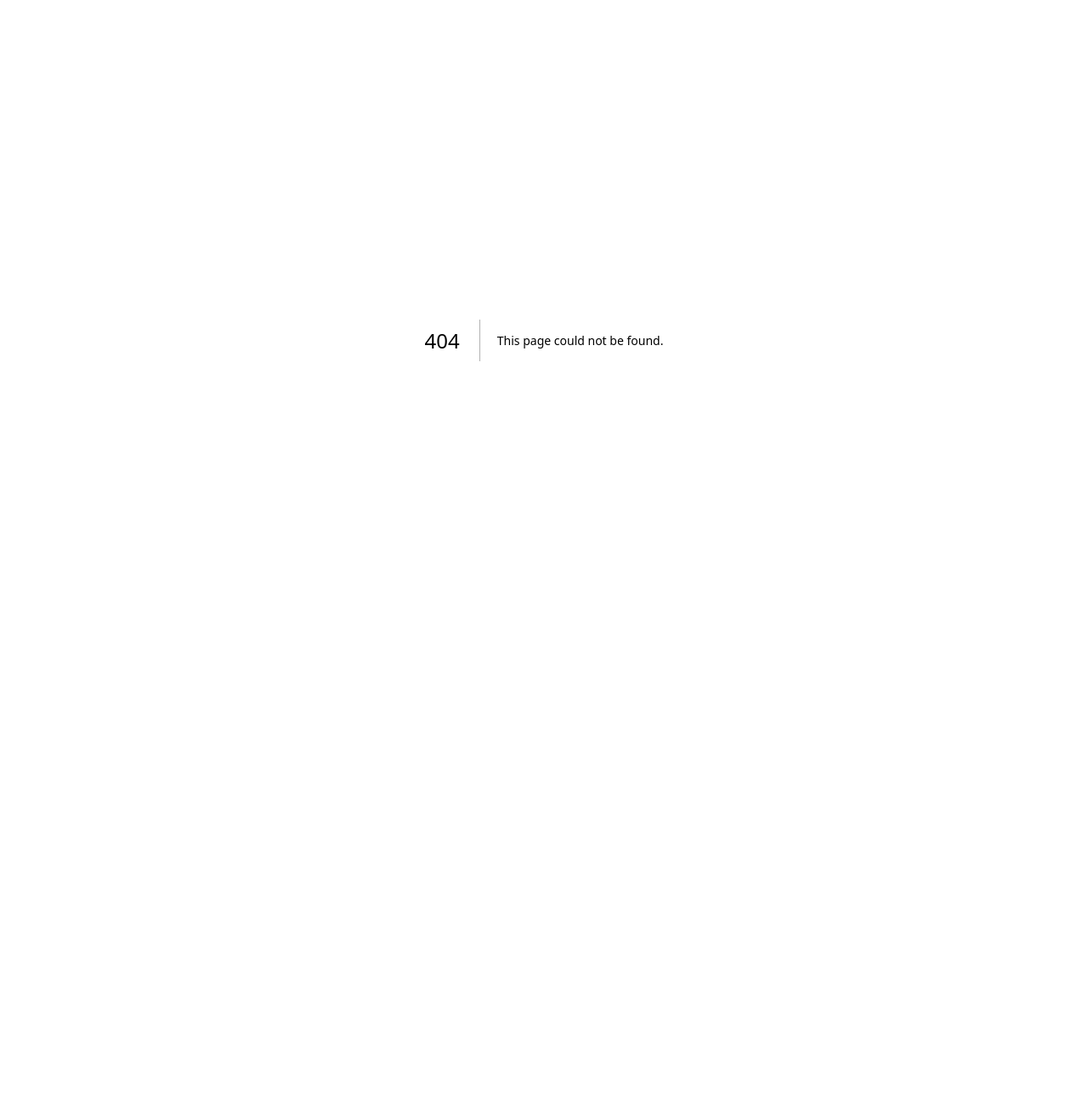
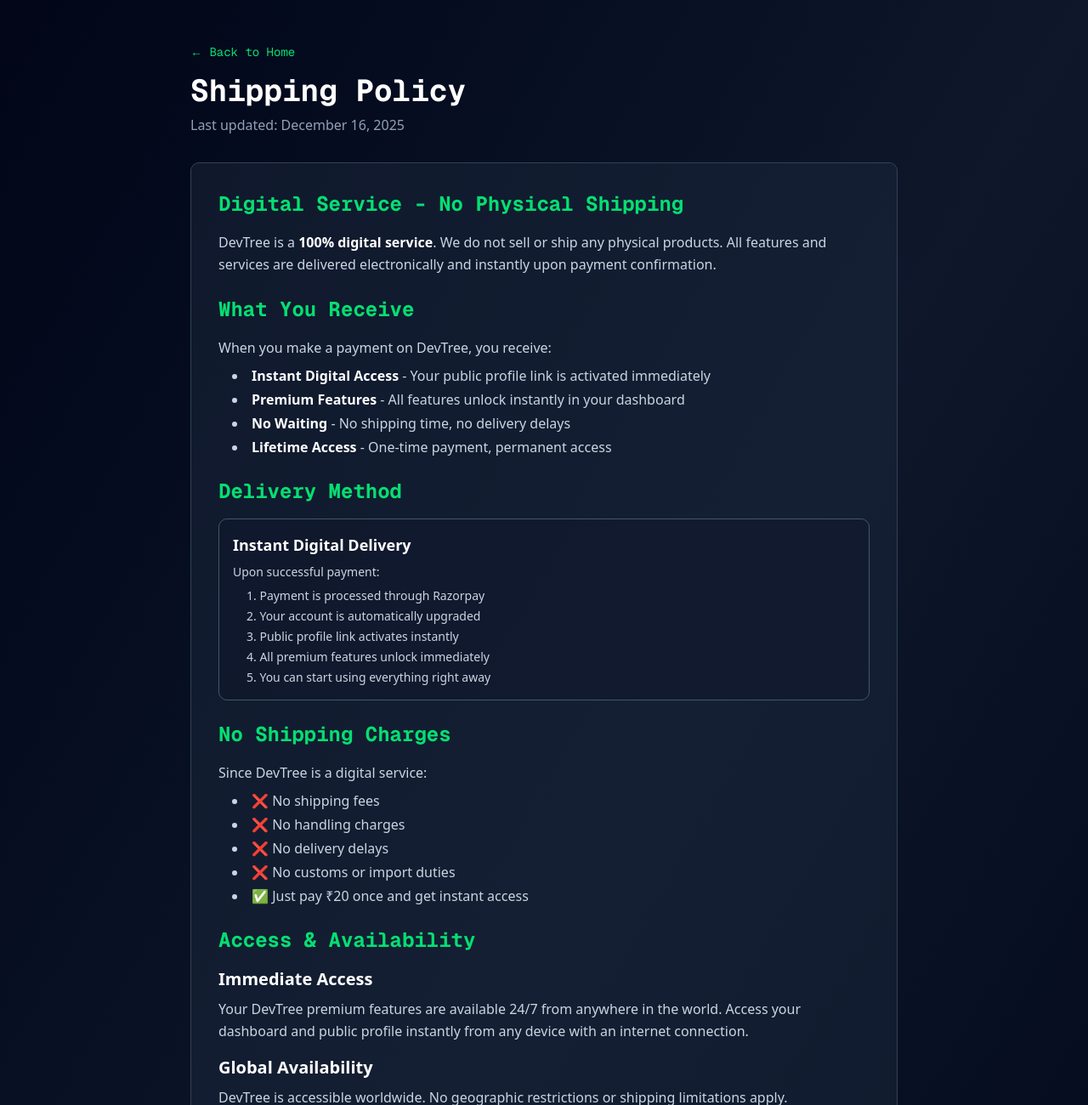
Before and after one commit to modamaan/DevTree, a Next.js app: page /shipping in a window 1280 px wide. Before the commit this address had no page. Shown: the top 1300 px of the page at 85% size. Before the commit the page ends 800 px from the top, so only its background shows below. Built offline with nearby package versions, Linux system fonts and the light colour scheme.

Commit message:
privacy policy updated

```diff
--- /dev/null
+++ b/app/shipping/page.tsx
@@ -0,0 +1,137 @@
+import Link from 'next/link';
+
+export default function ShippingPolicyPage() {
+    return (
+        <div className="min-h-screen bg-gradient-to-br from-slate-950 via-slate-900 to-slate-950">
+            <div className="max-w-4xl mx-auto px-4 py-12 sm:px-6 lg:px-8">
+                {/* Header */}
+                <div className="mb-8">
+                    <Link href="/" className="text-green-400 hover:text-green-300 font-mono text-sm mb-4 inline-block">
+                        ← Back to Home
+                    </Link>
+                    <h1 className="text-4xl font-bold text-white font-mono mb-2">Shipping Policy</h1>
+                    <p className="text-slate-400">Last updated: {new Date().toLocaleDateString('en-US', { month: 'long', day: 'numeric', year: 'numeric' })}</p>
+                </div>
+
+                {/* Content */}
+                <div className="prose prose-invert prose-slate max-w-none">
+                    <div className="bg-slate-800/50 border border-slate-700 rounded-lg p-6 sm:p-8 space-y-6">
+                        <section>
+                            <h2 className="text-2xl font-bold text-green-400 font-mono mb-4">Digital Service - No Physical Shipping</h2>
+                            <p className="text-slate-300 leading-relaxed">
+                                DevTree is a <strong className="text-white">100% digital service</strong>. We do not sell or ship any physical products. All features and services are delivered electronically and instantly upon payment confirmation.
+                            </p>
+                        </section>
+
+                        <section>
+                            <h2 className="text-2xl font-bold text-green-400 font-mono mb-4">What You Receive</h2>
+                            <p className="text-slate-300 leading-relaxed mb-2">When you make a payment on DevTree, you receive:</p>
+                            <ul className="list-disc list-inside text-slate-300 space-y-1 ml-4">
+                                <li><strong className="text-white">Instant Digital Access</strong> - Your public profile link is activated immediately</li>
+                                <li><strong className="text-white">Premium Features</strong> - All features unlock instantly in your dashboard</li>
+                                <li><strong className="text-white">No Waiting</strong> - No shipping time, no delivery delays</li>
+                                <li><strong className="text-white">Lifetime Access</strong> - One-time payment, permanent access</li>
+                            </ul>
+                        </section>
+
+                        <section>
+                            <h2 className="text-2xl font-bold text-green-400 font-mono mb-4">Delivery Method</h2>
+                            <div className="bg-slate-900/50 border border-slate-600 rounded-lg p-4">
+                                <h3 className="text-lg font-semibold text-white mb-2">Instant Digital Delivery</h3>
+                                <p className="text-slate-300 text-sm mb-2">
+                                    Upon successful payment:
+                                </p>
+                                <ol className="list-decimal list-inside text-slate-300 text-sm space-y-1 ml-4">
+                                    <li>Payment is processed through Razorpay</li>
+                                    <li>Your account is automatically upgraded</li>
+                                    <li>Public profile link activates instantly</li>
+                                    <li>All premium features unlock immediately</li>
+                                    <li>You can start using everything right away</li>
+                                </ol>
+                            </div>
+                        </section>
+
+                        <section>
+                            <h2 className="text-2xl font-bold text-green-400 font-mono mb-4">No Shipping Charges</h2>
+                            <p className="text-slate-300 leading-relaxed">
+                                Since DevTree is a digital service:
+                            </p>
+                            <ul className="list-disc list-inside text-slate-300 space-y-1 ml-4 mt-2">
+                                <li>❌ No shipping fees</li>
+                                <li>❌ No handling charges</li>
+                                <li>❌ No delivery delays</li>
+                                <li>❌ No customs or import duties</li>
+                                <li>✅ Just pay ₹20 once and get instant access</li>
+                            </ul>
+                        </section>
+
+                        <section>
+                            <h2 className="text-2xl font-bold text-green-400 font-mono mb-4">Access & Availability</h2>
+                            <h3 className="text-xl font-semibold text-white mt-4 mb-2">Immediate Access</h3>
+                            <p className="text-slate-300 leading-relaxed">
+                                Your DevTree premium features are available 24/7 from anywhere in the world. Access your dashboard and public profile instantly from any device with an internet connection.
+                            </p>
+
+                            <h3 className="text-xl font-semibold text-white mt-4 mb-2">Global Availability</h3>
+                            <p className="text-slate-300 leading-relaxed">
+                                DevTree is accessible worldwide. No geographic restrictions or shipping limitations apply.
+                            </p>
+                        </section>
+
+                        <section>
+                            <h2 className="text-2xl font-bold text-green-400 font-mono mb-4">Payment Confirmation</h2>
+                            <p className="text-slate-300 leading-relaxed">
+                                After successful payment, you will receive:
+                            </p>
+                            <ul className="list-disc list-inside text-slate-300 space-y-1 ml-4 mt-2">
+                                <li>Payment confirmation from Razorpay</li>
+                                <li>Instant activation of your public profile link</li>
+                                <li>Access to all premium features in your dashboard</li>
+                            </ul>
+                        </section>
+
+                        <section>
+                            <h2 className="text-2xl font-bold text-green-400 font-mono mb-4">Technical Issues</h2>
+                            <p className="text-slate-300 leading-relaxed">
+                                If you experience any issues accessing your premium features after payment:
+                            </p>
+                            <ol className="list-decimal list-inside text-slate-300 space-y-1 ml-4 mt-2">
+                                <li>Refresh your browser and log in again</li>
+                                <li>Check your payment confirmation email</li>
+                                <li>Contact support at <span className="text-green-400 font-mono">amaanprogramming@gmail.com</span></li>
+                            </ol>
+                            <p className="text-slate-300 leading-relaxed mt-2">
+                                We will resolve any access issues within 24 hours.
+                            </p>
+                        </section>
+
+                        <section>
+                            <h2 className="text-2xl font-bold text-green-400 font-mono mb-4">Refund Policy</h2>
+                            <p className="text-slate-300 leading-relaxed">
+                                For information about refunds for digital services, please refer to our <Link href="/refund-policy" className="text-green-400 hover:text-green-300 underline">Refund & Cancellation Policy</Link>.
+                            </p>
+                        </section>
+
+                        <section>
+                            <h2 className="text-2xl font-bold text-green-400 font-mono mb-4">Contact Us</h2>
+                            <p className="text-slate-300 leading-relaxed">
+                                For questions about service delivery or access:
+                            </p>
+                            <div className="bg-slate-900/50 border border-slate-600 rounded p-4 mt-2">
+                                <p className="text-green-400 font-mono mb-2">Email: amaanprogramming@gmail.com</p>
+                                <p className="text-slate-400 text-sm">Response time: Within 48 hours</p>
+                            </div>
+                        </section>
+
+                        <section className="bg-blue-900/20 border border-blue-700 rounded-lg p-4">
+                            <h3 className="text-lg font-semibold text-blue-400 mb-2">💡 Summary</h3>
+                            <p className="text-slate-300 text-sm">
+                                DevTree is a digital service with instant delivery. No physical products are shipped. Your premium features activate immediately upon payment, and you can start using them right away!
+                            </p>
+                        </section>
+                    </div>
+                </div>
+            </div>
+        </div>
+    );
+}
--- a/app/u/[username]/page.tsx
+++ b/app/u/[username]/page.tsx
@@ -161,6 +161,10 @@
                             Terms & Conditions
                         </Link>
                         <span className="text-slate-600">•</span>
+                        <Link href="/shipping" className="hover:text-green-400 transition-colors">
+                            Shipping Policy
+                        </Link>
+                        <span className="text-slate-600">•</span>
                         <Link href="/refund-policy" className="hover:text-green-400 transition-colors">
                             Refund Policy
                         </Link>
```
